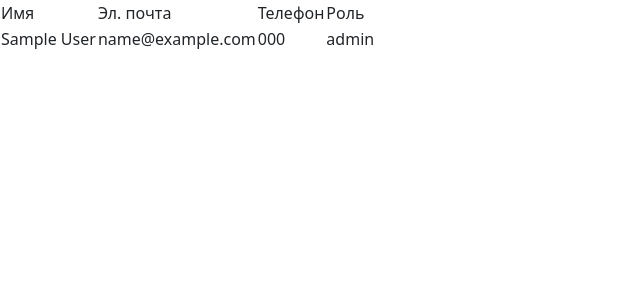
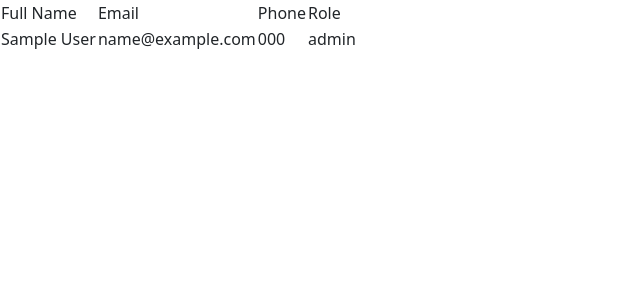
Before and after one commit to fallprojects/gastrotourism, a Django app: template gastrotourism/accounts/templates/accounts/all_customers.html in a window 1280 px wide. Shown: the part 56-356 px from the top of the page, without its empty margins (0-640 px from the left). Run offline with Django 3.2, Linux system fonts and the light colour scheme; the template is opened without the code that fills it: most values are stand-ins (such as "Sample title", 1, 10 or a date in 2020).

Commit message:
table with all customers

```diff
--- a/gastrotourism/accounts/templates/accounts/all_customers.html
+++ b/gastrotourism/accounts/templates/accounts/all_customers.html
@@ -2,10 +2,10 @@
 {% block content %}
 <table>
     <tr>
-        <td>Имя</td>
-        <td>Эл. почта</td>
-        <td>Телефон</td>
-        <td>Роль</td>
+        <td>Full Name</td>
+        <td>Email</td>
+        <td>Phone</td>
+        <td>Role</td>
     </tr>
     {% for customer in customers %}
     <tr>
```
